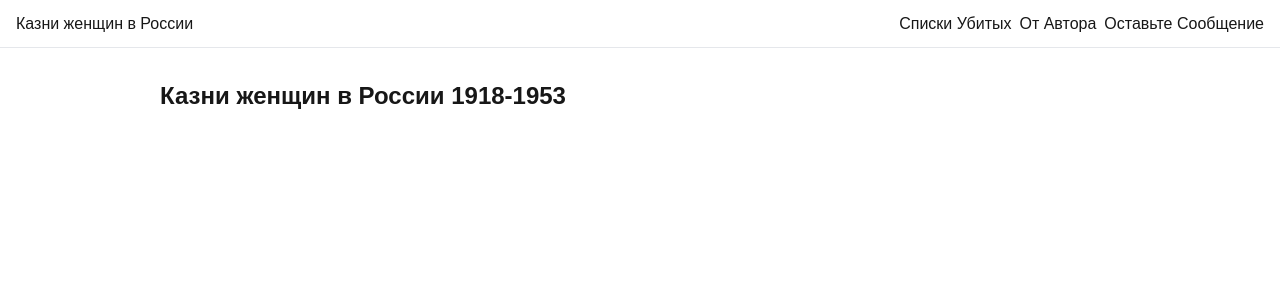
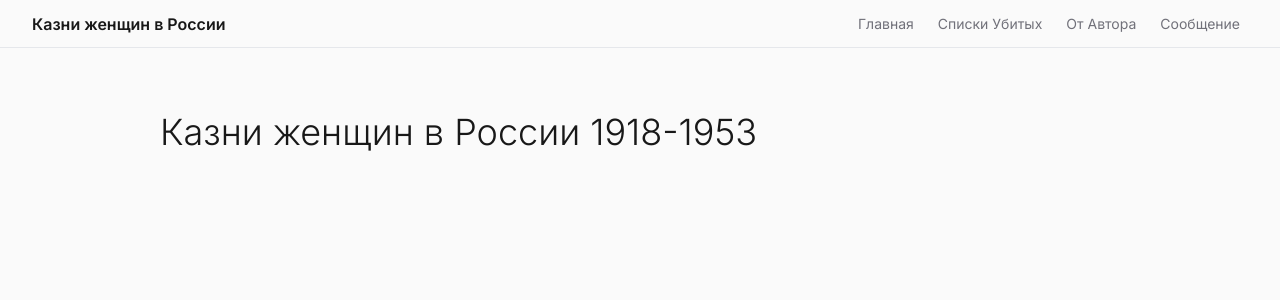
Before and after one commit to eharvey328/proj_v2, a Next.js app: page / in a window 1280 px wide. Shown: the top 300 px of the page. Built offline with nearby package versions, Linux system fonts and the light colour scheme.

Commit message:
updates layout

```diff
--- a/package.json
+++ b/package.json
@@ -11,6 +11,7 @@
   "dependencies": {
     "clsx": "^2.1.1",
     "html-react-parser": "^5.1.18",
+    "lucide-react": "^0.453.0",
     "mammoth": "^1.8.0",
     "next": "15.0.1",
     "react": "18.3.1",
--- a/src/app/Header.tsx
+++ b/src/app/Header.tsx
@@ -1,23 +1,53 @@
+"use client";
+
 import Link from "next/link";
+import { usePathname } from "next/navigation";
+import clsx from "clsx";
 
 export function Header() {
+  const pathname = usePathname();
+
+  const navItems = [
+    { path: "/", label: "Главная" },
+    { path: "/lists", label: "Списки Убитых" },
+    { path: "/about", label: "От Aвтора" },
+    { path: "/contact", label: "Cообщение" },
+  ];
+
+  function isActivePath(path: string) {
+    // Exact match
+    if (pathname === path) return true;
+    // Check for nested routes
+    if (path !== "/" && pathname.startsWith(path)) return true;
+    return false;
+  }
+
   return (
-    <header className="h-[var(--app-header-height)] flex items-center border-b px-4 gap-4 justify-between">
-      <div>
-        <Link href="/">Казни женщин в России</Link>
+    <header className="flex border-b h-[var(--app-header-height)] fixed left-0 right-0 top-0 bg-background">
+      <div className="page-container !max-w-7xl flex items-center gap-4 justify-between">
+        <Link href="/" className="font-semibold">
+          Казни женщин в России
+        </Link>
+        <nav>
+          <ul className="flex sm:gap-x-2">
+            {navItems.map((item) => (
+              <li key={item.path} className="flex items-center">
+                <Link
+                  href={item.path}
+                  className={clsx(
+                    "relative flex btn text-center text-zinc-500 hover:text-foreground text-sm",
+                    {
+                      "text-foreground": isActivePath(item.path),
+                    }
+                  )}
+                >
+                  {item.label}
+                </Link>
+              </li>
+            ))}
+          </ul>
+        </nav>
       </div>
-
-      <ul className="flex gap-2">
-        <li>
-          <Link href="/lists">Списки Убитых</Link>
-        </li>
-        <li>
-          <Link href="/docs">От Aвтора</Link>
-        </li>
-        <li>
-          <Link href="/docs">Оставьте Cообщение</Link>
-        </li>
-      </ul>
     </header>
   );
 }
--- /dev/null
+++ b/src/app/about/page.tsx
@@ -0,0 +1,7 @@
+export default async function AboutPage() {
+  return (
+    <div className="page-container">
+      <h1 className="h1">About</h1>
+    </div>
+  );
+}
--- /dev/null
+++ b/src/app/contact/page.tsx
@@ -0,0 +1,7 @@
+export default async function ContactPage() {
+  return (
+    <div className="page-container">
+      <h1 className="h1">Contact</h1>
+    </div>
+  );
+}
--- a/src/app/globals.css
+++ b/src/app/globals.css
@@ -3,17 +3,26 @@
 @tailwind utilities;
 
 :root {
-  --background: #ffffff;
-  --foreground: #171717;
-  --app-header-height: 3rem;
+  --foreground: #181818;
+  --background: #fafafa;
+  --primary: #2563eb;
+  --app-header-height: 48px
 }
 
 body {
+  background: var(--background);
   color: var(--foreground);
-  background: var(--background);
-  font-family: Arial, Helvetica, sans-serif;
+  font-family: var(--font-primary), Arial, Helvetica, sans-serif;
 }
 
 .page-container {
-  @apply w-full max-w-5xl mx-auto p-4 sm:p-8;
+  @apply w-full max-w-5xl mx-auto px-4 sm:px-8;
 }
+
+.btn {
+  @apply px-2 py-1 my-2 rounded transition-colors
+}
+
+.h1 {
+  @apply text-4xl font-light mt-8 mb-12
+}
--- a/src/app/layout.tsx
+++ b/src/app/layout.tsx
@@ -1,22 +1,32 @@
+import { ReactNode } from "react";
 import type { Metadata } from "next";
+import { Inter } from "next/font/google";
+import { Header } from "./Header";
 import "./globals.css";
-import { Header } from "./Header";
 
 export const metadata: Metadata = {
   title: "Create Next App",
   description: "Generated by create next app",
 };
 
+const font = Inter({
+  subsets: ["cyrillic", "latin"],
+  display: "swap",
+  variable: "--font-primary",
+});
+
 export default function RootLayout({
   children,
 }: Readonly<{
-  children: React.ReactNode;
+  children: ReactNode;
 }>) {
   return (
-    <html lang="ru">
+    <html lang="ru" className={font.className}>
       <body>
         <Header />
-        <main id="main-content">{children}</main>
+        <main id="main-content">
+          <div className="py-8 mt-[var(--app-header-height)]">{children}</div>
+        </main>
       </body>
     </html>
   );
--- a/src/app/lists/page.tsx
+++ b/src/app/lists/page.tsx
@@ -8,14 +8,14 @@ export default async function Home() {
 
   return (
     <div className="page-container">
-      <h1 className="text-2xl font-bold mb-4">Списки Убитых</h1>
-      <ul className="sm:columns-2 lg:columns-3">
+      <h1 className="h1">Списки Убитых</h1>
+      <ul className="sm:columns-2 md:columns-3">
         {list.map((doc) => (
-          <li key={doc.slug}>
+          <li key={doc.slug} className="mb-2">
             <Link
-              href={`/docs/${doc.slug}`}
+              href={`/lists/${doc.slug}`}
               prefetch={false}
-              className="whitespace-nowrap"
+              className="whitespace-nowrap hover:underline text-primary"
             >
               {doc.title}
             </Link>
--- a/src/app/page.tsx
+++ b/src/app/page.tsx
@@ -1,9 +1,7 @@
 export default async function Home() {
   return (
     <div className="page-container">
-      <h1 className="text-2xl font-bold mb-4">
-        Казни женщин в России 1918-1953
-      </h1>
+      <h1 className="h1">Казни женщин в России 1918-1953</h1>
     </div>
   );
 }
--- a/tailwind.config.ts
+++ b/tailwind.config.ts
@@ -8,9 +8,13 @@ const config: Config = {
   ],
   theme: {
     extend: {
+      fontFamily: {
+        sans: ["var(--font-primary)"],
+      },
       colors: {
         background: "var(--background)",
         foreground: "var(--foreground)",
+        primary: "var(--primary)",
       },
     },
   },
```
Also changed, not shown: 1 other file (tests, documents, lock files or other folders).
